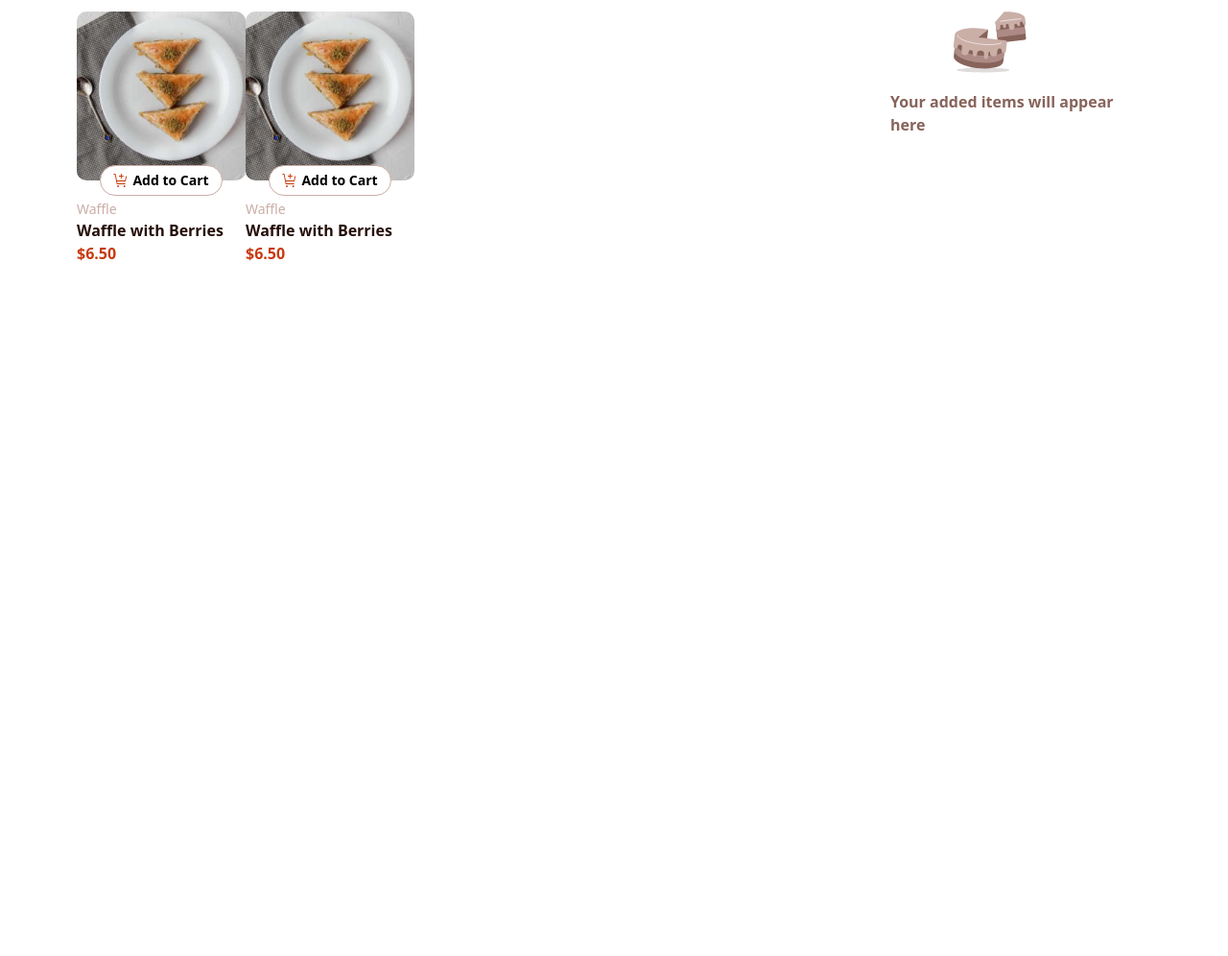
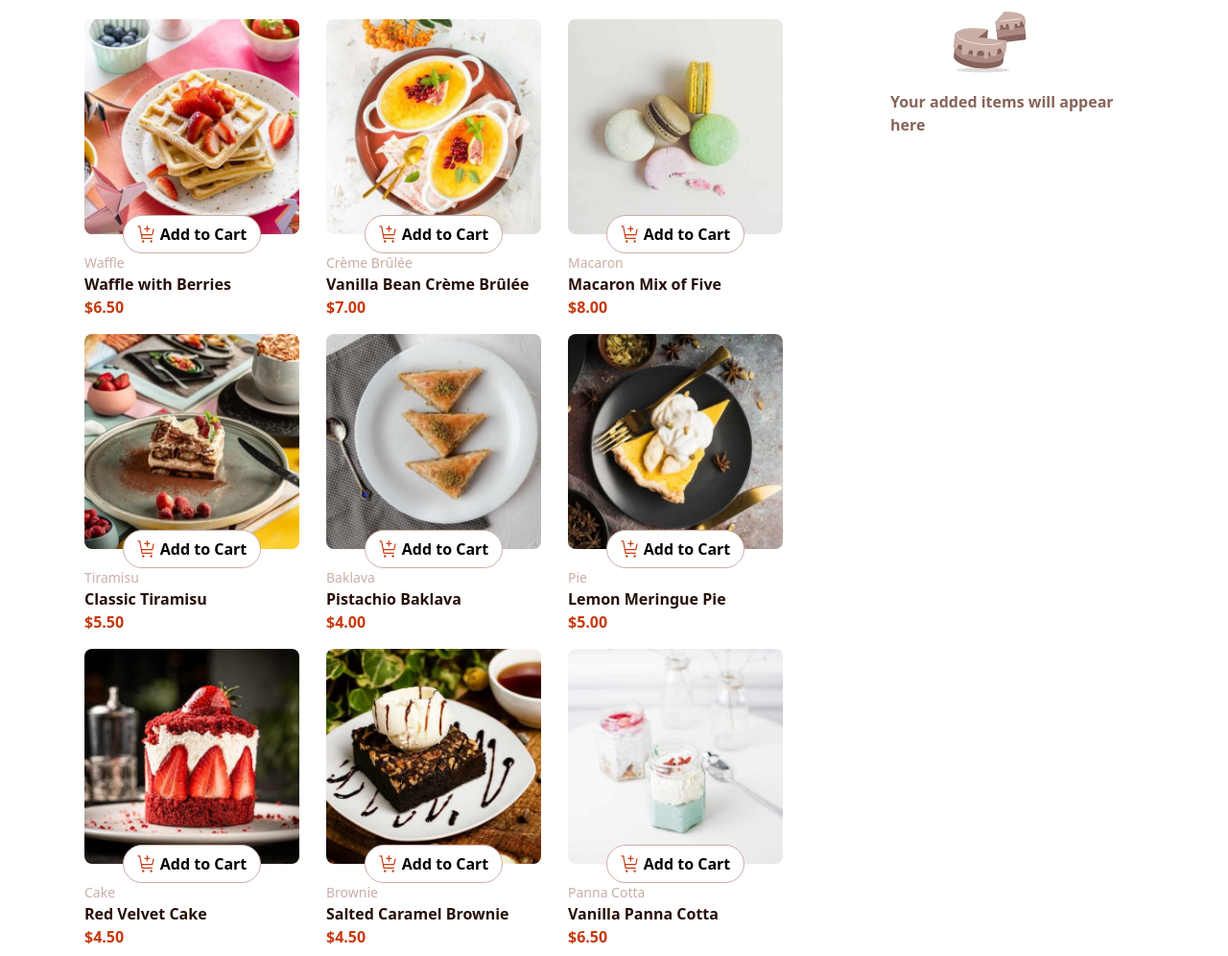
Before and after one commit to patelishwar22/product-list-with-cart-main, a website: page product-list-with-cart-main/dist/index.html in a window 1280 px wide. Shown: the part 94-1090 px from the top of the page at 96% size. Before the commit the page ends 800 px from the top, so only its background shows below. Drawn offline with Linux system fonts and the light colour scheme.

Commit message:
add dessert card

```diff
--- a/product-list-with-cart-main/dist/app.js
+++ b/product-list-with-cart-main/dist/app.js
@@ -0,0 +1,82 @@
+const menuContainer = document.querySelector(".dessert-container");
+
+const desserts = [
+    {
+        name: "Waffle",
+        description: "Waffle with Berries",
+        price: "6.50",
+        image: "images/image-waffle-desktop.jpg",
+    },
+    {
+        name: "Crème Brûlée",
+        description: "Vanilla Bean Crème Brûlée",
+        price: "7.00",
+        image: "images/image-creme-brulee-desktop.jpg",
+    },
+    {
+        name: "Macaron",
+        description: "Macaron Mix of Five",
+        price: "8.00",
+        image: "images/image-macaron-desktop.jpg",
+    },
+    {
+        name: "Tiramisu",
+        description: "Classic Tiramisu",
+        price: "5.50",
+        image: "images/image-tiramisu-desktop.jpg",
+    },
+    {
+        name: "Baklava",
+        description: "Pistachio Baklava",
+        price: "4.00",
+        image: "images/image-baklava-desktop.jpg",
+    },
+    {
+        name: "Pie",
+        description: "Lemon Meringue Pie",
+        price: "5.00",
+        image: "images/image-meringue-desktop.jpg",
+    },
+    {
+        name: "Cake",
+        description: "Red Velvet Cake",
+        price: "4.50",
+        image: "images/image-cake-desktop.jpg",
+    },
+    {
+        name: "Brownie",
+        description: "Salted Caramel Brownie",
+        price: "4.50",
+        image: "images/image-brownie-desktop.jpg",
+    },
+    {
+        name: "Panna Cotta",
+        description: "Vanilla Panna Cotta",
+        price: "6.50",
+        image: "images/image-panna-cotta-desktop.jpg",
+    }
+];
+
+function addContent(){
+    for(let i = 0; i < desserts.length; i++){
+        const dessertCard = `
+            <div class="relative w-56 m-2 mr-5">
+                <div class="w-56 h-56 relative">
+                    <img src="${desserts[i].image}" class="absolute w-full h-full object-cover rounded-lg" alt="${desserts[i].name}">
+                </div>
+                <div class="flex items-center justify-center border-[1px] border-rose-300 w-36 h-10 p-1 rounded-full absolute top-[204px] bg-white left-10">
+                    <img class="w-5" src="images/icon-add-to-cart.svg" alt="Add to Cart">
+                    <span class="text-md ml-1 font-semibold">Add to Cart</span>
+                </div>
+                <div class="mt-5">
+                    <div class="text-sm text-rose-300">${desserts[i].name}</div>
+                    <div class="font-bold text-rose-900">${desserts[i].description}</div>
+                    <div class="text-red font-semibold">$${desserts[i].price}</div>
+                </div>
+            </div>
+        `;
+        menuContainer.innerHTML += dessertCard; // Append the new card
+    }
+}
+
+addContent();
--- a/product-list-with-cart-main/dist/index.html
+++ b/product-list-with-cart-main/dist/index.html
@@ -1,32 +1,36 @@
 <!DOCTYPE html>
 <html lang="en">
+
 <head>
   <meta charset="UTF-8">
-  <meta name="viewport" content="width=device-width, initial-scale=1.0"> <!-- displays site properly based on user's device -->
+  <meta name="viewport" content="width=device-width, initial-scale=1.0">
+
   <title>Frontend Mentor | Product list with cart</title>
 
   <link rel="stylesheet" href="style.css">
 
 </head>
+
 <body>
 
   <main class="flex mt-10 mx-20">
 
     <div class="left w-[70%]">
-  <h2 class="font-bold text-3xl">Desserts</h2>
+    <h2 class="font-bold text-3xl ml-2">Desserts</h2>
 
-  <div class=" mt-[30px]  flex">
-
+      <!-- <div class=" mt-[30px] flex flex-wrap">
         <div class="relative">
-
-    <div class="w-44 h-44" style="position: relative; ">
-      <img src="images/image-baklava-desktop.jpg" style="position: absolute; width: 100%; height: 100%; object-fit: cover; border-radius: 10px;"alt="">
+          <div class="w-56 h-56" style="position: relative; ">
+            <img src="images/image-baklava-desktop.jpg"
+              style="position: absolute; width: 100%; height: 100%; object-fit: cover; border-radius: 10px;" alt="">
           </div>
 
-    <div class="flex items-center justify-center border-[1px] border-rose-300 w-32 h-8 p-1 rounded-full absolute top-40 bg-white left-6">
-      <img class="w-4" src="images/icon-add-to-cart.svg" alt="">
-      <span class="text-sm ml-1 font-semibold">Add to Cart</span>
+          <div
+            class="flex items-center justify-center border-[1px] border-rose-300 w-36 h-10 p-1 rounded-full absolute top-[204px] bg-white left-10">
+            <img class="w-5" src="images/icon-add-to-cart.svg" alt="">
+            <span class="text-md ml-1 font-semibold">Add to Cart</span>
           </div>
+
 
           <div class="mt-5">
             <div class="text-sm text-rose-300">Waffle</div>
@@ -34,43 +38,35 @@
             <div class="text-red font-semibold">$6.50</div>
           </div>
         </div>
+      </div> -->
 
-   <div class="relative">
 
-    <div class="w-44 h-44" style="position: relative; ">
-      <img src="images/image-baklava-desktop.jpg" style="position: absolute; width: 100%; height: 100%; object-fit: cover; border-radius: 10px;"alt="">
+      <div class="dessert-container mt-[30px] flex flex-wrap"> <!-- Added flex-wrap for wrapping -->
+
       </div>
 
-    <div class="flex items-center justify-center border-[1px] border-rose-300 w-32 h-8 p-1 rounded-full absolute top-40 bg-white left-6">
-      <img class="w-4" src="images/icon-add-to-cart.svg" alt="">
-      <span class="text-sm ml-1 font-semibold">Add to Cart</span>
+        <!-- Add more cards as needed -->
     </div>
 
-    <div class="mt-5">
-      <div class="text-sm text-rose-300">Waffle</div>
-      <div class="font-bold text-rose-900">Waffle with Berries</div>
-      <div class="text-red font-semibold">$6.50</div>
     </div>
-   </div>
-
-
-
-
-  </div>
-  </div>
-
 
 
     <div class="right w-[30%]">
       <div class="text-red font-bold text-lg">Your Cart(0)</div>
       <div class="">
         <img src="images/illustration-empty-cart.svg" style="margin: 30px auto 10px;" width="80px" alt="">
-    <div class="pl-16 font-semibold text-rose-500" >Your added items will appear here </div>
+        <div class="pl-16 font-semibold text-rose-500">Your added items will appear here </div>
       </div>
 
     </div>
+  </main>
 
-  </main>
+
+
+
+
+
+
 
 
 
@@ -126,4 +122,5 @@
 
   <script src="app.js"></script>
 </body>
+
 </html>
```
Also changed, not shown: product-list-with-cart-main/dist/style.css. Lines whose indentation alone changed are shown as unchanged.
